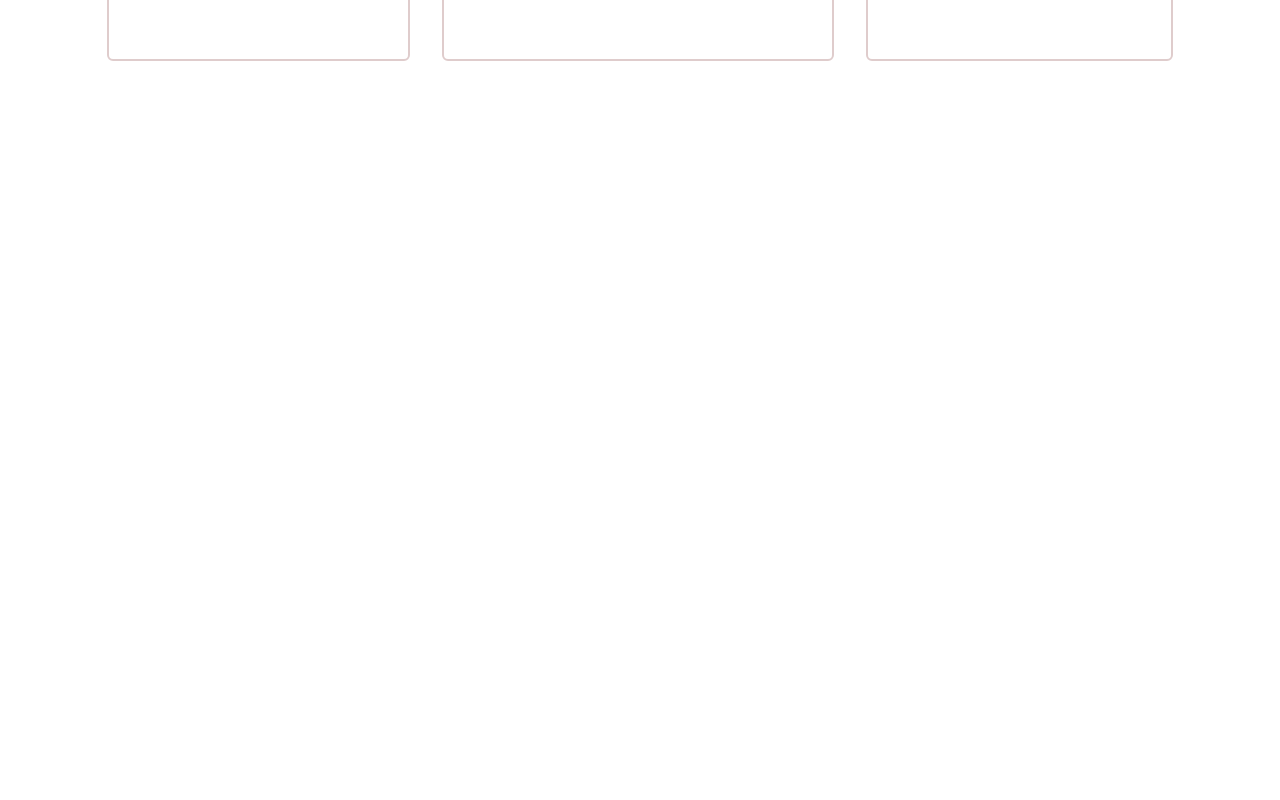
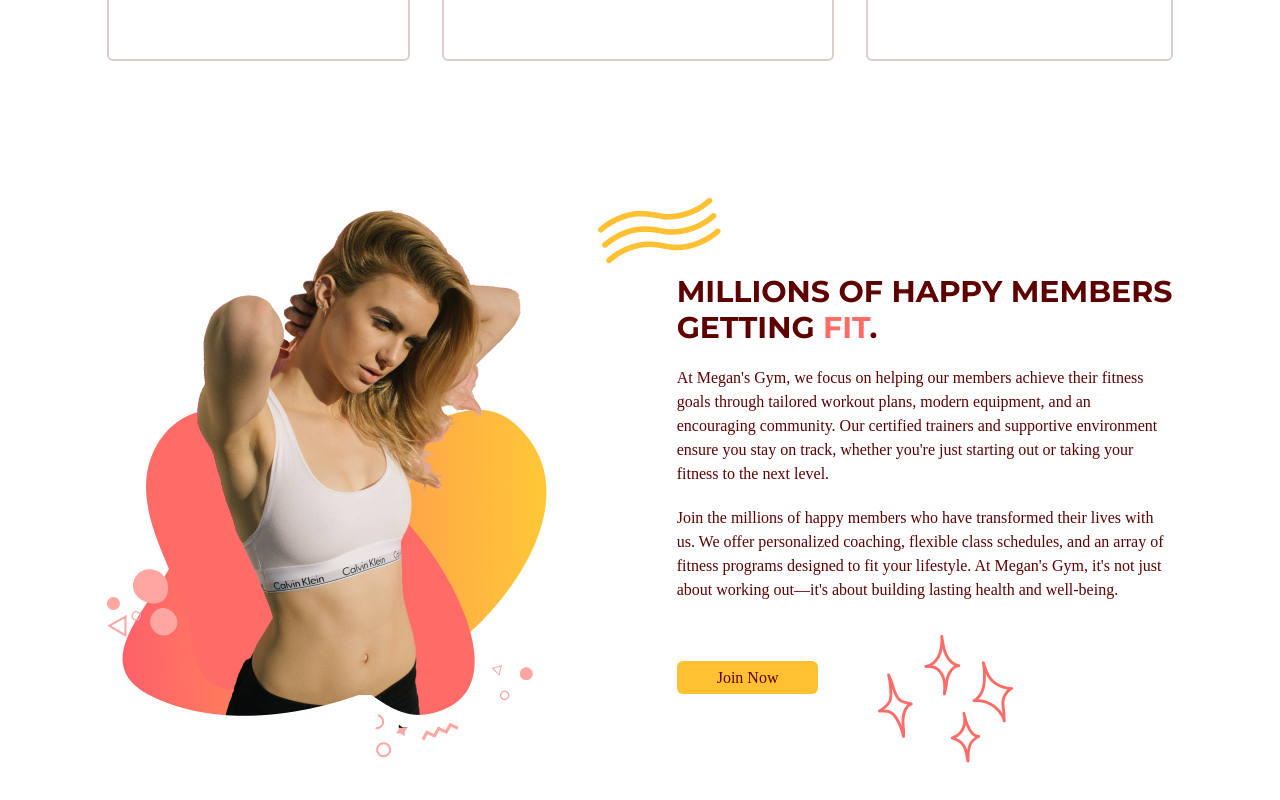
Before and after one commit to SeniorSeniorMath-SciLib2k24/fitnessapp, a React (Vite) app in the folder fitness/: page / in a window 1280 px wide. Shown: the part 1371-2171 px from the top of the page. Before the commit the page ends 1600 px from the top, so only its background shows below. Built offline with nearby package versions, Linux system fonts and the light colour scheme.

Commit message:
Benefits page done

```diff
--- a/fitness/src/scenes/benefits/index.tsx
+++ b/fitness/src/scenes/benefits/index.tsx
@@ -6,7 +6,9 @@ import {
   AcademicCapIcon,
 } from "@heroicons/react/24/solid";
 import { motion } from "framer-motion";
+import BenefitsPageGraphic from "@/assets/BenefitsPageGraphic.png";
 import Benefit from "./Benefit";
+import ActionButton from "@/shared/ActionButton";
 
 const benefits: Array<BenefitType> = [
   {
@@ -82,6 +84,68 @@ const Benefits = ({ setSelectedPage }: Props) => {
             />
           ))}
         </motion.div>
+
+        <div className="mt-16 items-center justify-between gap-20 md:mt-28 md:flex">
+          <img
+            className="mx-auto"
+            alt="benefits-page-graphic"
+            src={BenefitsPageGraphic}
+          />
+          <div>
+            <div className="relative">
+              <div className="before:absolute before:-left-20 before:-top-20 before:z-[1] before:content-abstractwaves">
+                <motion.div
+                  initial="hidden"
+                  whileInView="visible"
+                  viewport={{ once: true, amount: 0.5 }}
+                  transition={{ duration: 0.5 }}
+                  variants={{
+                    hidden: { opacity: 0, x: 50 },
+                    visible: { opacity: 1, x: 0 },
+                  }}
+                >
+                  <HText>
+                    MILLIONS OF HAPPY MEMBERS GETTING{" "}
+                    <span className="text-primary-500">FIT</span>.
+                  </HText>
+                </motion.div>
+              </div>
+            </div>
+            <motion.div
+              initial="hidden"
+              whileInView="visible"
+              viewport={{ once: true, amount: 0.5 }}
+              transition={{ delay: 0.2, duration: 0.5 }}
+              variants={{
+                hidden: { opacity: 0, x: 50 },
+                visible: { opacity: 1, x: 0 },
+              }}
+            >
+              <p className="my-5">
+                At Megan's Gym, we focus on helping our members achieve their
+                fitness goals through tailored workout plans, modern equipment,
+                and an encouraging community. Our certified trainers and
+                supportive environment ensure you stay on track, whether you're
+                just starting out or taking your fitness to the next level.
+              </p>
+              <p className="mb-5">
+                {" "}
+                Join the millions of happy members who have transformed their
+                lives with us. We offer personalized coaching, flexible class
+                schedules, and an array of fitness programs designed to fit your
+                lifestyle. At Megan's Gym, it's not just about working out—it's
+                about building lasting health and well-being.
+              </p>
+            </motion.div>
+            <div className="relative mt-16">
+              <div className="before:absolute before:-bottom-20 before:right-40 before:z-[-1] before:content-sparkles">
+                <ActionButton setSelectedPage={setSelectedPage}>
+                  Join Now
+                </ActionButton>
+              </div>
+            </div>
+          </div>
+        </div>
       </motion.div>
     </section>
   );
```
Also changed, not shown: fitness/src/assets/BenefitsPageGraphic.png (added).
